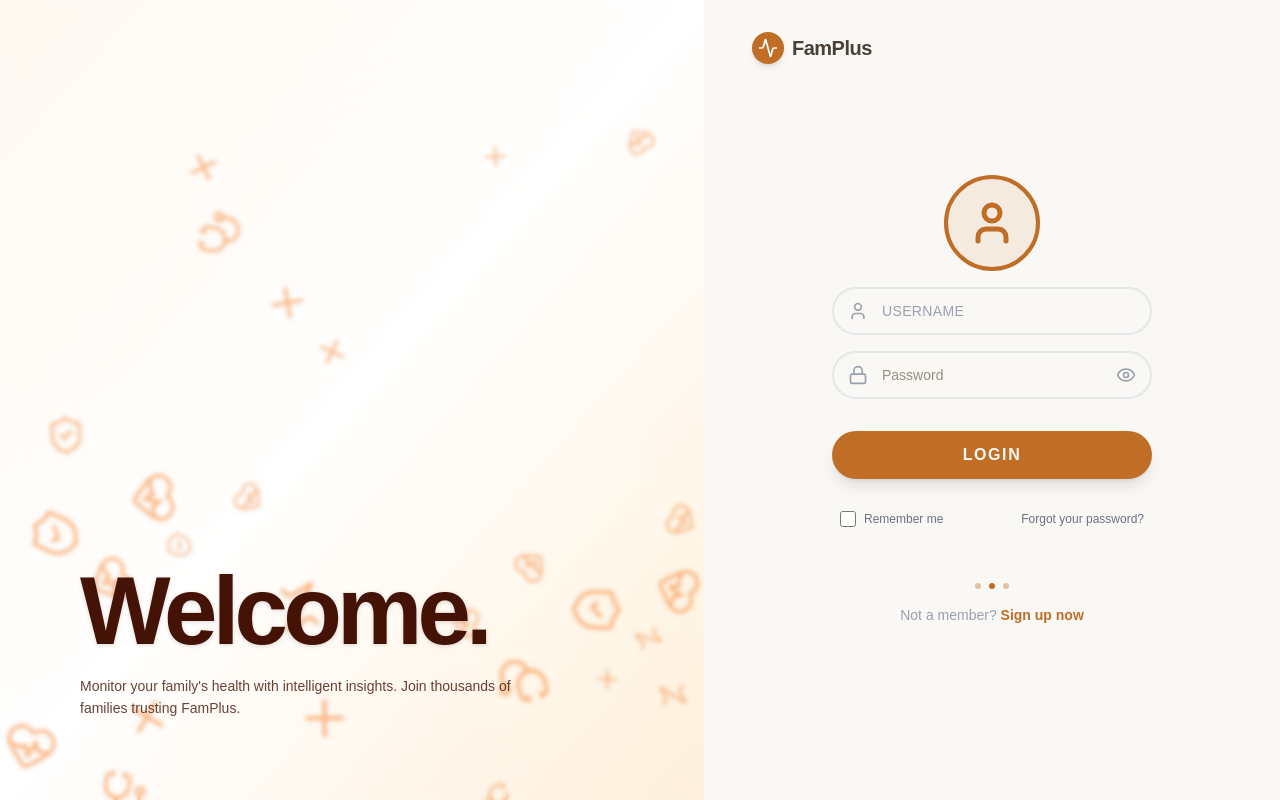
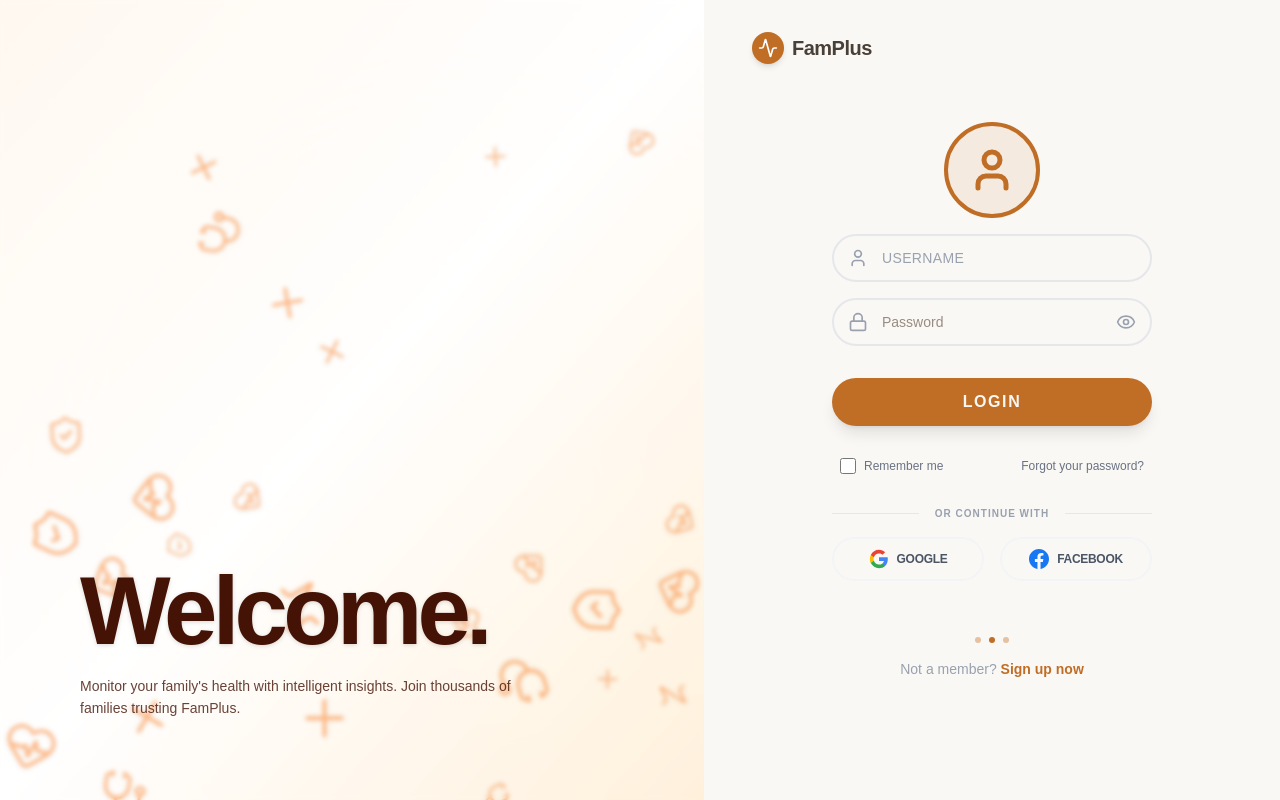
Before and after one commit to Sayak-Mandal/FamPlus, a React (Vite) app in the folder frontend/: page /login in a window 1280 px wide. Built offline with nearby package versions, Linux system fonts and the light colour scheme.

Commit message:
feat: optimize AI latency with Fast-First inference and Ollama tuning

```diff
--- a/frontend/src/pages/Login.tsx
+++ b/frontend/src/pages/Login.tsx
@@ -110,6 +110,56 @@ export default function LoginPage() {
                 </div>
             </form>
 
+            {/* Social Login Section */}
+            <div className="w-full space-y-4 pt-2">
+                <div className="relative flex items-center justify-center">
+                    <div className="flex-grow border-t border-gray-200"></div>
+                    <span className="flex-shrink mx-4 text-[10px] font-bold text-gray-400 uppercase tracking-widest">Or continue with</span>
+                    <div className="flex-grow border-t border-gray-200"></div>
+                </div>
+
+                <div className="grid grid-cols-2 gap-4">
+                    <Button
+                        variant="outline"
+                        type="button"
+                        className="rounded-full h-11 border-2 border-gray-100 hover:border-primary/20 hover:bg-gray-50 transition-all flex items-center justify-center space-x-2"
+                        onClick={() => alert("Google Login is simulated for this prototype.")}
+                    >
+                        <svg className="h-5 w-5" viewBox="0 0 24 24">
+                            <path
+                                d="M22.56 12.25c0-.78-.07-1.53-.2-2.25H12v4.26h5.92c-.26 1.37-1.04 2.53-2.21 3.31v2.77h3.57c2.08-1.92 3.28-4.74 3.28-8.09z"
+                                fill="#4285F4"
+                            />
+                            <path
+                                d="M12 23c2.97 0 5.46-.98 7.28-2.66l-3.57-2.77c-.98.66-2.23 1.06-3.71 1.06-2.86 0-5.29-1.93-6.16-4.53H2.18v2.84C3.99 20.53 7.7 23 12 23z"
+                                fill="#34A853"
+                            />
+                            <path
+                                d="M5.84 14.09c-.22-.66-.35-1.36-.35-2.09s.13-1.43.35-2.09V7.07H2.18C1.43 8.55 1 10.22 1 12s.43 3.45 1.18 4.93l2.85-2.22.81-.62z"
+                                fill="#FBBC05"
+                            />
+                            <path
+                                d="M12 5.38c1.62 0 3.06.56 4.21 1.64l3.15-3.15C17.45 2.09 14.97 1 12 1 7.7 1 3.99 3.47 2.18 7.07l3.66 2.84c.87-2.6 3.3-4.53 6.16-4.53z"
+                                fill="#EA4335"
+                            />
+                        </svg>
+                        <span className="text-xs font-bold text-gray-600 uppercase tracking-tight">Google</span>
+                    </Button>
+
+                    <Button
+                        variant="outline"
+                        type="button"
+                        className="rounded-full h-11 border-2 border-gray-100 hover:border-primary/20 hover:bg-gray-50 transition-all flex items-center justify-center space-x-2"
+                        onClick={() => alert("Facebook Login is simulated for this prototype.")}
+                    >
+                        <svg className="h-5 w-5 fill-[#1877F2]" viewBox="0 0 24 24">
+                            <path d="M24 12.073c0-6.627-5.373-12-12-12s-12 5.373-12 12c0 5.99 4.388 10.954 10.125 11.854v-8.385H7.078v-3.47h3.047V9.43c0-3.007 1.792-4.669 4.533-4.669 1.312 0 2.686.235 2.686.235v2.953H15.83c-1.491 0-1.956.925-1.956 1.874v2.25h3.328l-.532 3.47h-2.796v8.385C19.612 23.027 24 18.062 24 12.073z" />
+                        </svg>
+                        <span className="text-xs font-bold text-gray-600 uppercase tracking-tight">Facebook</span>
+                    </Button>
+                </div>
+            </div>
+
             {/* Footer Links */}
             <div className="text-center space-y-4 mt-8">
                 <div className="flex justify-center space-x-2">
--- a/frontend/src/pages/Signup.tsx
+++ b/frontend/src/pages/Signup.tsx
@@ -103,6 +103,40 @@ export default function SignupPage() {
                             </Button>
                     </div>
                 </form>
+
+                <div className="relative flex items-center justify-center my-2">
+                    <div className="flex-grow border-t border-gray-200"></div>
+                    <span className="flex-shrink mx-4 text-[10px] font-bold text-gray-400 uppercase tracking-widest">Or join with</span>
+                    <div className="flex-grow border-t border-gray-200"></div>
+                </div>
+
+                <div className="grid grid-cols-2 gap-4">
+                    <Button
+                        variant="outline"
+                        type="button"
+                        className="rounded-lg h-10 border-gray-200 hover:bg-gray-50 flex items-center justify-center space-x-2"
+                        onClick={() => alert("Google Signup is simulated for this prototype.")}
+                    >
+                        <svg className="h-4 w-4" viewBox="0 0 24 24">
+                            <path d="M22.56 12.25c0-.78-.07-1.53-.2-2.25H12v4.26h5.92c-.26 1.37-1.04 2.53-2.21 3.31v2.77h3.57c2.08-1.92 3.28-4.74 3.28-8.09z" fill="#4285F4" />
+                            <path d="M12 23c2.97 0 5.46-.98 7.28-2.66l-3.57-2.77c-.98.66-2.23 1.06-3.71 1.06-2.86 0-5.29-1.93-6.16-4.53H2.18v2.84C3.99 20.53 7.7 23 12 23z" fill="#34A853" />
+                            <path d="M5.84 14.09c-.22-.66-.35-1.36-.35-2.09s.13-1.43.35-2.09V7.07H2.18C1.43 8.55 1 10.22 1 12s.43 3.45 1.18 4.93l2.85-2.22.81-.62z" fill="#FBBC05" />
+                            <path d="M12 5.38c1.62 0 3.06.56 4.21 1.64l3.15-3.15C17.45 2.09 14.97 1 12 1 7.7 1 3.99 3.47 2.18 7.07l3.66 2.84c.87-2.6 3.3-4.53 6.16-4.53z" fill="#EA4335" />
+                        </svg>
+                        <span className="text-xs font-semibold">Google</span>
+                    </Button>
+                    <Button
+                        variant="outline"
+                        type="button"
+                        className="rounded-lg h-10 border-gray-200 hover:bg-gray-50 flex items-center justify-center space-x-2"
+                        onClick={() => alert("Facebook Signup is simulated for this prototype.")}
+                    >
+                        <svg className="h-4 w-4 fill-[#1877F2]" viewBox="0 0 24 24">
+                            <path d="M24 12.073c0-6.627-5.373-12-12-12s-12 5.373-12 12c0 5.99 4.388 10.954 10.125 11.854v-8.385H7.078v-3.47h3.047V9.43c0-3.007 1.792-4.669 4.533-4.669 1.312 0 2.686.235 2.686.235v2.953H15.83c-1.491 0-1.956.925-1.956 1.874v2.25h3.328l-.532 3.47h-2.796v8.385C19.612 23.027 24 18.062 24 12.073z" />
+                        </svg>
+                        <span className="text-xs font-semibold">Facebook</span>
+                    </Button>
+                </div>
             </CardContent>
             <CardFooter>
                 <p className="px-8 text-center text-sm text-muted-foreground">
```
Also changed, not shown: 1 other file (tests, documents, lock files or other folders).
